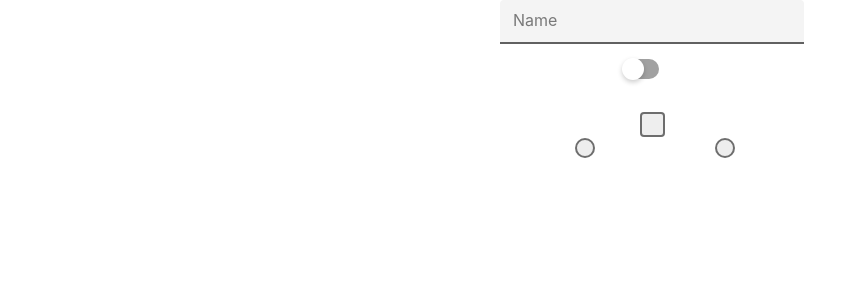
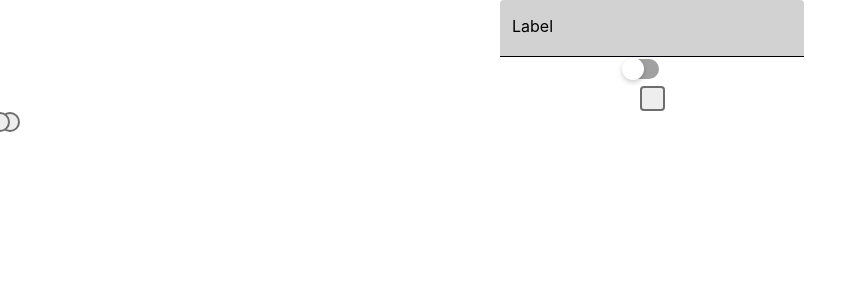
Before and after one commit to MohammedMotar00/mandatory-uxdesign1, a React (Create React App) app: page / in a window 1280 px wide. Shown: the top 300 px of the page, without its empty margins (0-867 px from the left). Built offline with nearby package versions, Linux system fonts and the light colour scheme.

Commit message:
fixade input fältet! den är klar!

```diff
--- a/src/App.css
+++ b/src/App.css
@@ -1,3 +1,6 @@
 .App {
   text-align: center;
+  box-sizing: border-box;
+  padding: 0px;
+  margin: 0px;
 }
--- a/src/Components/TextField.js
+++ b/src/Components/TextField.js
@@ -1,44 +1,18 @@
 import React, { Component } from 'react'
 import '../Css/InputFiled.css';
 
-let Class = '';
-
-class TextField extends Component {
-    constructor(props) {
-        super(props)
-
-        this.state = {
-            clicked: false
-        }
-
-        this.onClick = React.createRef();
-    }
-
-    componentDidMount(){
-        document.addEventListener('click', this.clickOutsideOfInput)
-    }
-
-    componentWillUnmount(){
-        document.addEventListener('click', this.clickOutsideOfInput)
-    }
-
-    clickOutsideOfInput = (e) =>{
-        if(this.onClick.current === e.target){
-            this.setState({clicked: !this.state.clicked})
-            Class = 'clicked'
-        }
-        else {
-            Class = ''
-            this.setState({clicked: false})
-        }
-    }
+export class TextField extends Component {
     render() {
         return (
-            <div className={Class} data-placeholder="Name" >
-                <input type="text" id="textField" className={Class} ref={this.onClick} onClick={this.clickOutsideOfInput} />
+            <div className="container-textField">
+                <input type="text" className="input-textField" required />
+                <label className="control-placeholder">Label</label>
+                <span class="focus-border"></span>
             </div>
         )
     }
 }
 
+
+
 export default TextField
--- a/src/Css/InputFiled.css
+++ b/src/Css/InputFiled.css
@@ -1,59 +1,60 @@
-div {
+.container-textField {
     position: relative;
     width: 280px;
     height: 56px;
     margin: auto;
 }
 
-div::after {
-    transition: all 0.2s;
-    content: attr(data-placeholder);
+.input-textField {
+    padding: 0px 12px;
     font-size: 16px;
     position: absolute;
-    left: 13px;
-    top: 10px;
-    pointer-events: none;
-    opacity: 0.5;
-    z-index: 1;
+    left: 0px;
+    width: 100%;
+    height: 100%;
+    outline: none;
+    border: none;
+    border-bottom: 1px solid #00000a;
+    border-top-left-radius: 4px;
+    border-top-right-radius: 4px;
+    transition: 300ms;
+    background-color: #1e1e1f33;
 }
 
-#textField {
-    width: 100%;
-    border: none;
-    border-bottom: 2px solid #00000099;
-    background-color: #1414140c;
-    border-top-left-radius: 4px;
-    border-top-right-radius: 4px;
-    padding: 12px;
+.control-placeholder {
+    position: absolute;
+    top: 16px;
+    left: 0px;
+    padding: 0px 12px;
+    transition: 300ms;
+    opacity: 1;
     font-size: 16px;
-    outline: none;
 }
 
-#textField:hover {
-    border-bottom: 2px solid black;
-    background-color: #14141428;
+.input-textField:focus + .control-placeholder {
+    font-size: 12px;
+    color: #6200ee;
+    transform: translateY(-100%);
+    opacity: 1;
 }
 
-/* When i click on input field! */
-div.clicked::after {
-    content: attr(data-placeholder);
+.input-textField:valid + .control-placeholder {
     font-size: 12px;
-    position: absolute;
-    left: 13px;
-    top: 0;
-    color: #6200ee;
-    pointer-events: none;
-    opacity: 0.5;
-    z-index: 1;
+    transform: translateY(-100%);
+    opacity: 1;
 }
 
-#textField.clicked {
-    transition: all 0.4s;
-    width: 100%;
-    border-bottom: 2px solid #6200ee;
-    background-color: #1414140c;
-    border-top-left-radius: 4px;
-    border-top-right-radius: 4px;
-    padding: 12px;
-    font-size: 16px;
+.input-textField ~ .focus-border {
+    position: absolute;
+    bottom: -2px;
+    left: 151px;
+    width: 0px;
+    height: 2px;
+    transition: 0.4s;
 }
+.input-textField:focus ~ .focus-border {
+    width: 304px;
+    transition: 0.4s;
+    left: 0;
+    background-color: #6200ee;
+}
```
